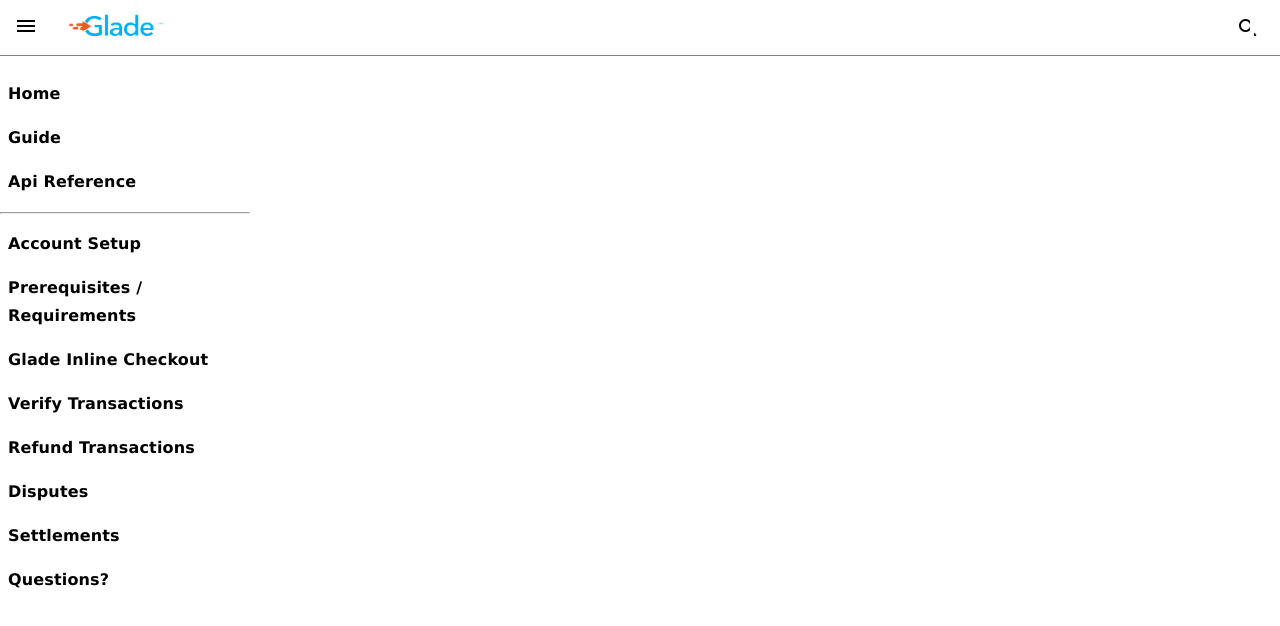
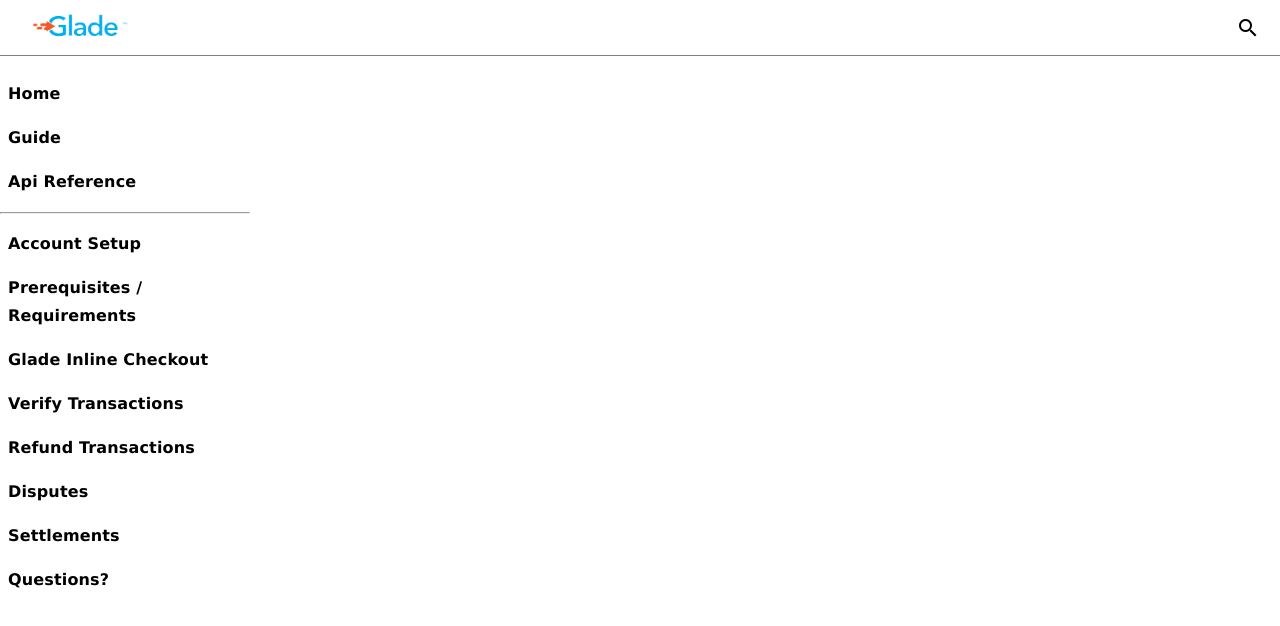
Before and after one commit to josedache/glade-doc-guide-redesign, a Vue app: page /guide/account-setup in a window 1280 px wide. Shown: the top 626 px of the page. Built offline with nearby package versions, Linux system fonts and the light colour scheme.

Commit message:
app bar search input transition implementation

```diff
--- a/src/_utils.scss
+++ b/src/_utils.scss
@@ -19,6 +19,9 @@ $error-dark: #a3001e;
 $error-main: #dc3545;
 $error-light: #ff6b70;
 $error-contrastText: #ffffff;
+$grey-light: rgba(0, 0, 0, 0.12);
+$grey-main: #6c757d;
+$grey-dark: #343a40;
 
 $htmlFontSize: 16;
 $fontFamily: "Roboto, Helvetica, Arial, sans-serif";
@@ -150,6 +153,7 @@ $breakpoint-lg: 1280;
 $breakpoint-xl: 1920;
 
 $drawer-width: 250;
+$app-bar-height: 56;
 
 :root {
   --blue: #007bff;
--- a/src/components/AppBar.vue
+++ b/src/components/AppBar.vue
@@ -4,11 +4,11 @@
       <i class="material-icons">menu</i>
     </button>
     <img class="logo" src="../assets/Logo.png" alt="Glade" />
-    <div class="spacer" />
+    <div class="app-bar__spacer" />
     <div class="app-bar__action-wrapper">
       <div class="app-bar__action-wrapper__search-box">
         <i class="material-icons">search</i>
-        <input type="text" class="app-bar__action-wrapper__search-box__input" />
+        <input type="text" />
       </div>
     </div>
   </div>
@@ -34,12 +34,16 @@ export default {
   left: 0;
   right: 0;
   border-bottom: 1px solid gray;
-  height: 56px;
+  height: $app-bar-height + px;
   z-index: $z-index-app-bar;
 
   &__hamburger {
     background-color: transparent;
     border-width: 0px;
+  }
+
+  &__spacer {
+    flex: 1;
   }
 
   &__action-wrapper {
@@ -54,24 +58,31 @@ export default {
       border-radius: 20px;
 
       &:focus-within {
+        border-width: 1px;
         border-color: $primary-main;
       }
 
-      &__input {
+      & input {
         outline: none;
         border: 0;
         position: relative;
         width: 0;
-        left: -10px;
-        /* z-index: -1; */
+        left: -16px;
+        background-color: transparent;
+        transition: width .2s;
 
         &:focus {
           width: 100px;
+          left: 0px;
         }
       }
     }
+  }
 
-    /* 2px solid #06bcff */
+  @media screen and (min-width: $breakpoint-sm + px) {
+    &__hamburger {
+      display: none;
+    }
   }
 }
 </style>
```
